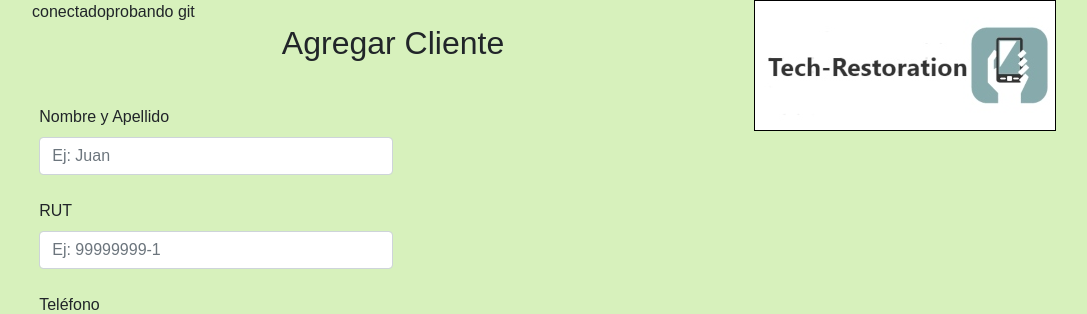
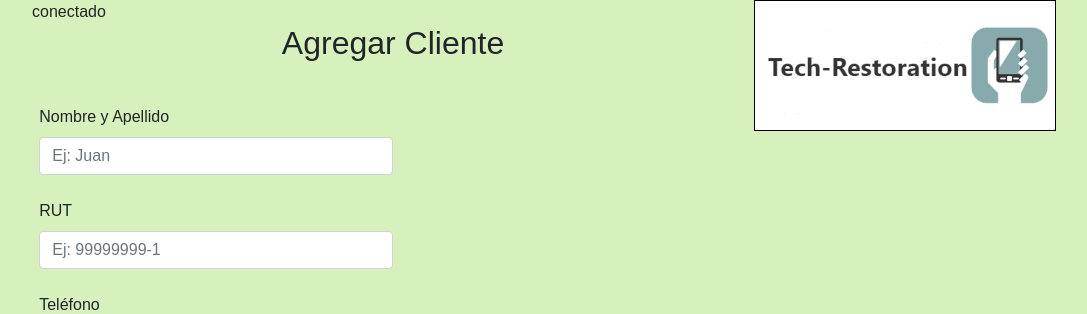
Before and after one commit to sebasag123/TechRestoration, a PHP site: page /addcliente.php in a window 1280 px wide. Shown: the top 314 px of the page, without its empty margins (96-1183 px from the left). Run offline with PHP 8.4, Linux system fonts and the light colour scheme.

Commit message:
probando

```diff
--- a/public_html/addcliente.php
+++ b/public_html/addcliente.php
@@ -10,7 +10,6 @@ $conexion = new mysqli($server,$user,$password,$bd);
 if($conexion->connect_errno){
     die("LA CONEXION HA FALLADO" . $conexion->connect_errno);
 } else { echo "conectado"; }
-echo "probando git";
 ?>
 
 <html>
```
